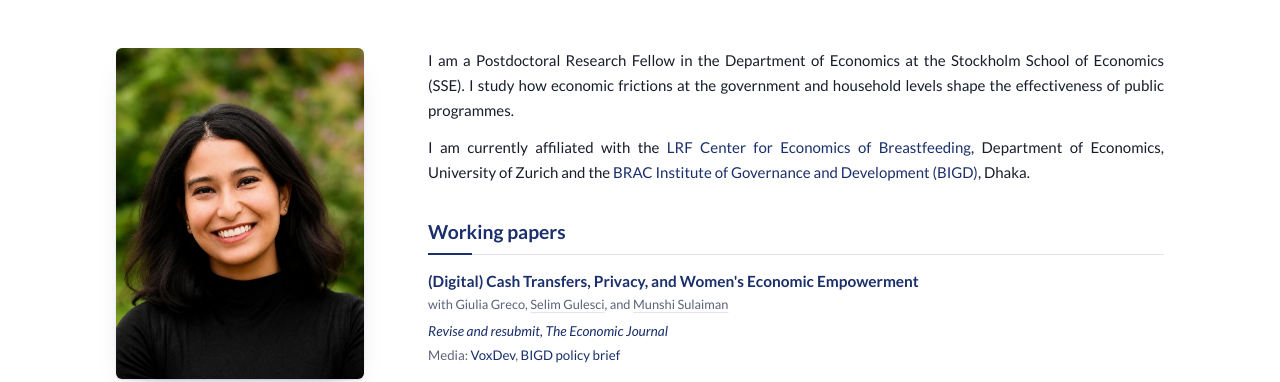
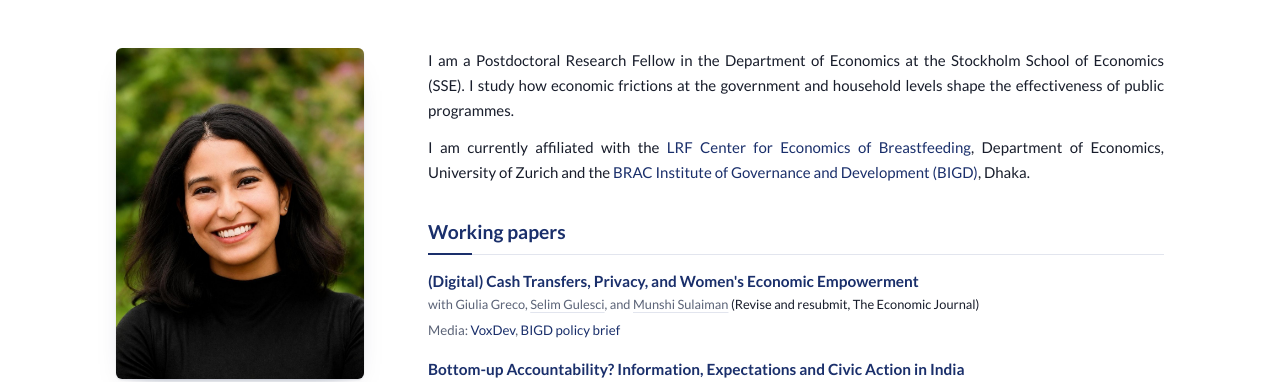
Before and after one commit to pallaviprabhak/pallaviprabhak.github.io, a plain HTML site: page index.html in a window 1280 px wide. Shown: the top 382 px of the page. Drawn offline with Linux system fonts and the light colour scheme.

Commit message:
Update index.html
Updated the styling of the status text and modified the structure of the paper information.

```diff
--- a/index.html
+++ b/index.html
@@ -165,10 +165,8 @@
 .paper .with a:hover { color: var(--accent); text-decoration-color: currentColor; }
 
 .paper .status {
-  margin: 0 0 .25rem;
-  font-size: 0.857rem;
-  font-style: italic;
-  color: var(--accent);
+  color: var(--ink);
+  font-style: normal;
 }
 
 .row { margin: 0; font-size: 0.83rem; color: var(--muted); }
@@ -244,8 +242,7 @@
 
       <article class="paper">
         <h3><a href="https://cepr.org/publications/dp20261">(Digital) Cash Transfers, Privacy, and Women's Economic Empowerment</a></h3>
-        <p class="with">with Giulia Greco, <a href="https://sites.google.com/view/selimgulesci/">Selim Gulesci</a>, and <a href="https://bigd.bracu.ac.bd/staffprofile/munshi-sulaiman/">Munshi Sulaiman</a></p>
-        <p class="status">Revise and resubmit, The Economic Journal</p>
+        <p class="with">with Giulia Greco, <a href="https://sites.google.com/view/selimgulesci/">Selim Gulesci</a>, and <a href="https://bigd.bracu.ac.bd/staffprofile/munshi-sulaiman/">Munshi Sulaiman</a> <span class="status">(Revise and resubmit, The Economic Journal)</span></p>
         <p class="row"><span class="media">Media: <a href="https://www.voxdev.org/topic/social-protection/empowerment-or-protection-potential-trade-cash-transfer-design">VoxDev</a>, <a href="https://bigd.bracu.ac.bd/publications/empowerment-or-protection-a-potential-trade-off-in-cash-transfer-design/">BIGD policy brief</a></span></p>
       </article>
 
```
